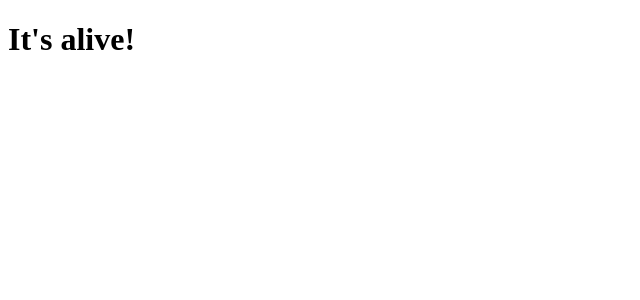
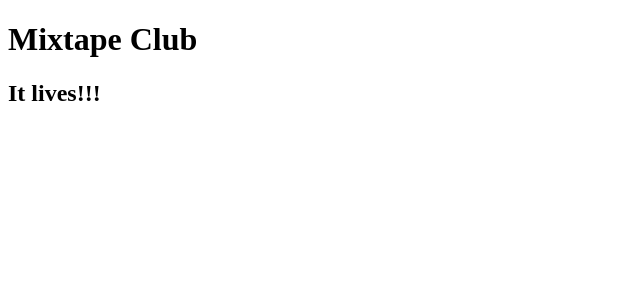
Before and after one commit to operation-sparkle/mixtape-club, a React app: page / in a window 1280 px wide. Shown: the top 300 px of the page, without its empty margins (0-640 px from the left). Built offline with nearby package versions, Linux system fonts and the light colour scheme; the HTML template or start-up script is replaced by a standard one.

Commit message:
Fix file path to bundle.js in index.html, finish configurations to render app and launch server

```diff
--- a/src/App.jsx
+++ b/src/App.jsx
@@ -6,7 +6,8 @@ class App extends React.Component {
     render() {
         return (
             <div className="App">
-                <h1> It's alive! </h1>
+                <h1>Mixtape Club</h1>
+                <h2>It lives!!!</h2>
             </div>
         );
     }
--- a/webpack.config.js
+++ b/webpack.config.js
@@ -5,7 +5,7 @@ const SRC_DIR = path.join(__dirname, '/src');
 const DIST_DIR = path.join(__dirname, '/dist');
 
 module.exports = {
-    entry: `${SRC_DIR}/index.jsx`,
+    entry: `${SRC_DIR}/App.jsx`,
     output: {
         filename: 'bundle.js',
         path: DIST_DIR,
```
Also changed, not shown: 3 other files (tests, documents, lock files or other folders).
